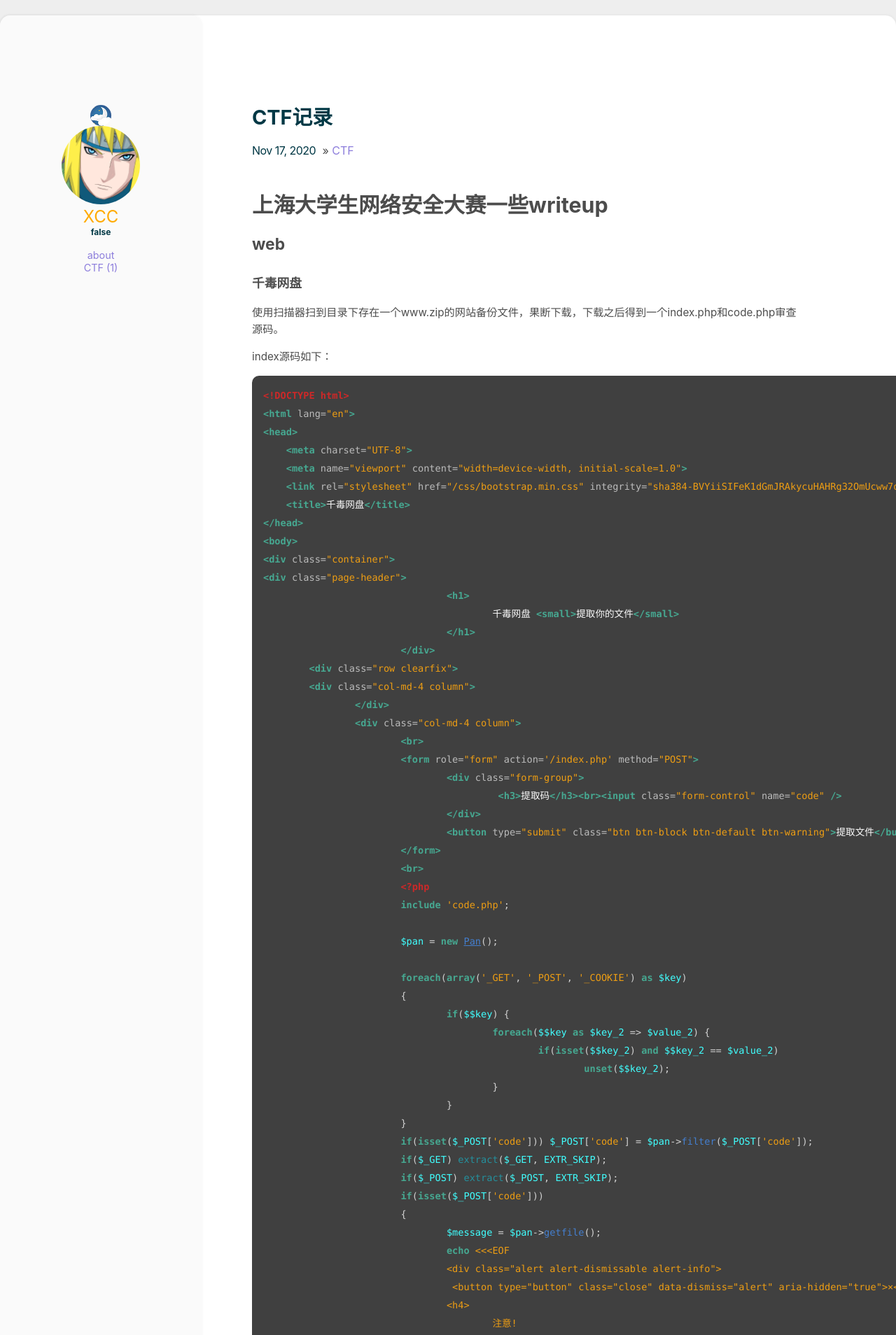
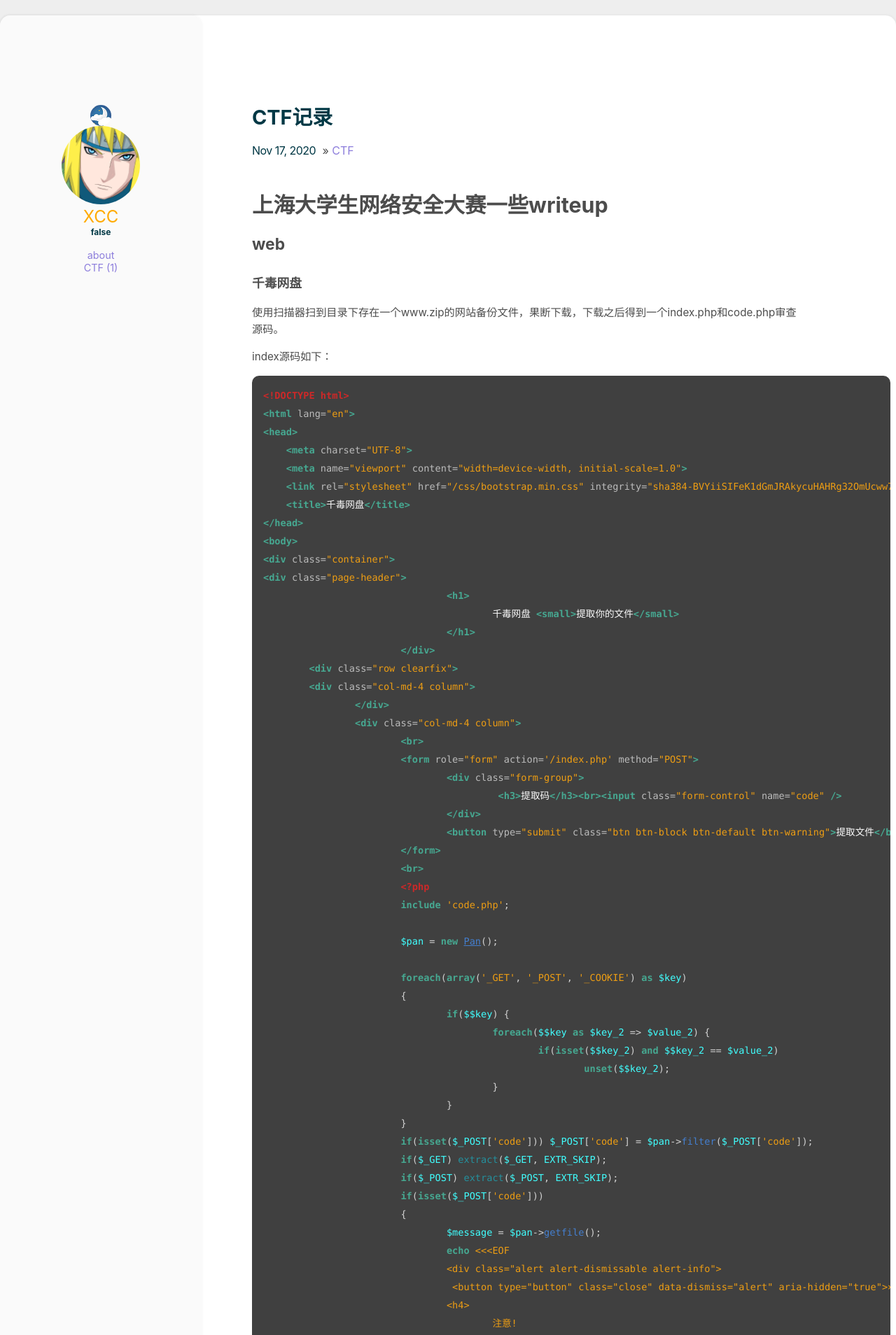
Before and after one commit to WhyUBullyMeXcc/WhyUBullyMeXcc.github.io, a Jekyll site: the page built from _posts/2020-11-17-上海大学生网络安全攻防.md, in a window 1280 px wide. Shown: the top 1908 px of the page at 70% size. Built offline with Jekyll 4.4.1, drawn with Linux system fonts in a browser that asks for light colours.

Commit message:
Update main.scss

```diff
--- a/assets/css/main.scss
+++ b/assets/css/main.scss
@@ -562,7 +562,7 @@
     font-size: 0.95rem;
     line-height: 1.5rem;
     color: var(--post_text);
-    width: 960px;
+    max-width: 960px;
     h1,
     h2 {
         margin-top: 2rem;
```
